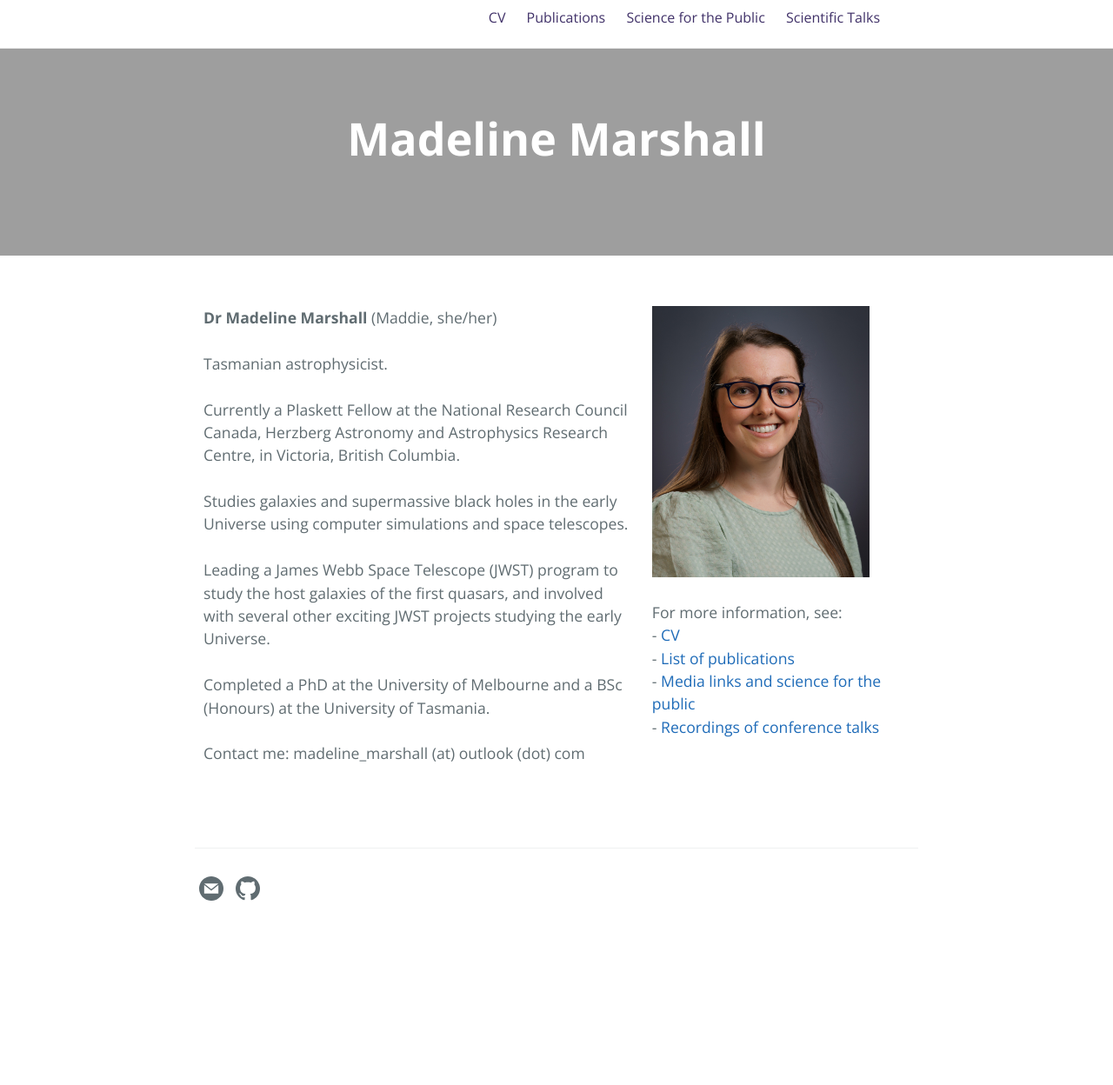
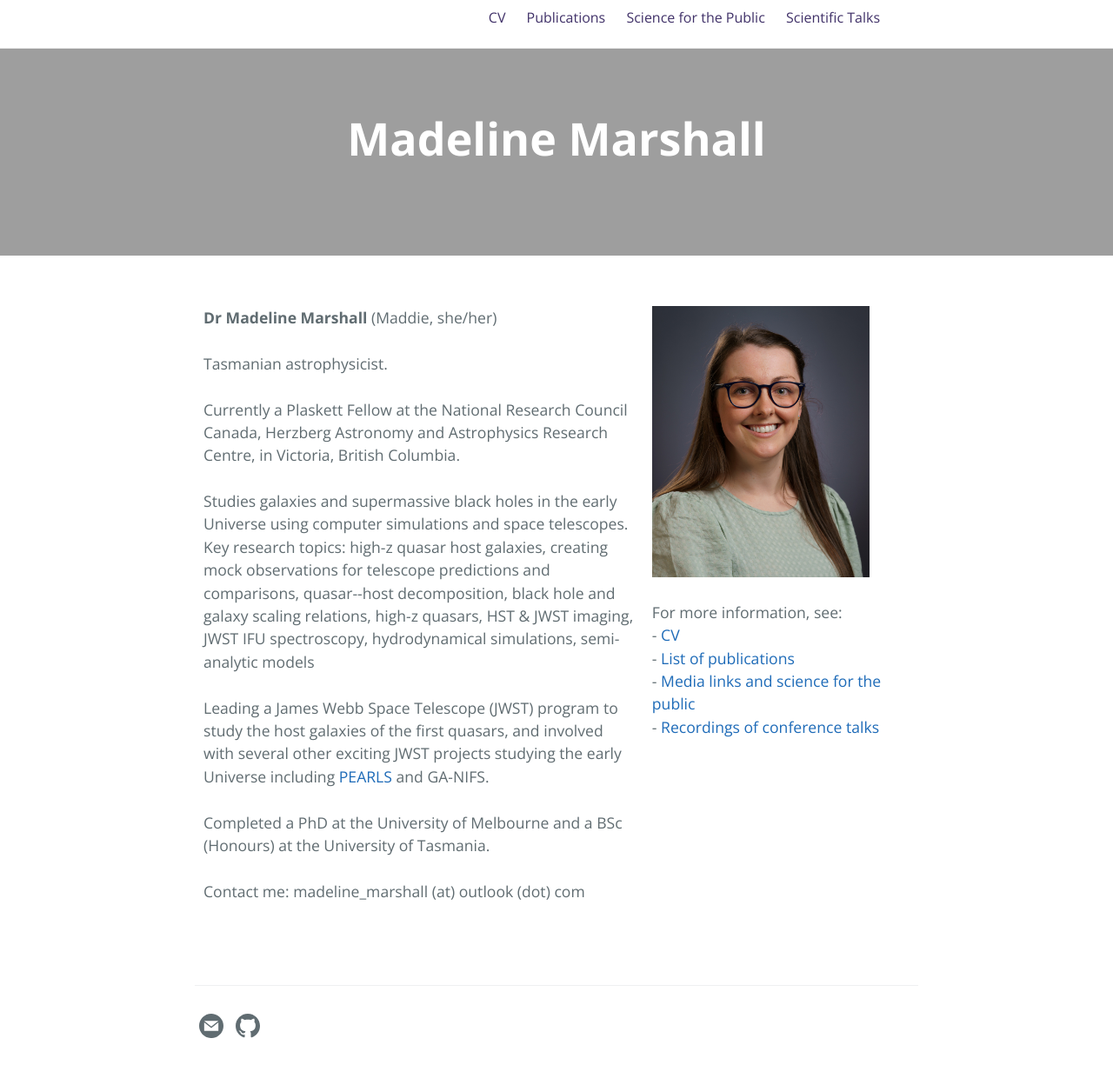
Before and after one commit to madelinemarshall/madelinemarshall.github.io, a Jekyll site: the page built from index.md, in a window 1280 px wide. Shown: the whole page at 87% size. Built offline with Jekyll 4.4.1, drawn with Linux system fonts in a browser that asks for light colours; before the commit the page ends 1090 px from its top, so only the background shows below that.

Commit message:
Updated research description

```diff
--- a/index.md
+++ b/index.md
@@ -53,9 +53,13 @@ tagline:
     <br>
     Tasmanian astrophysicist. <br><br>
     Currently a Plaskett Fellow at the National Research Council Canada, Herzberg Astronomy and Astrophysics Research Centre, in Victoria, British Columbia. <br><br>
-    Studies galaxies and supermassive black holes in the early Universe using computer simulations and space telescopes.<br><br>
+
+    Studies galaxies and supermassive black holes in the early Universe using computer simulations and space telescopes. <br>
+    Key research topics: high-z quasar host galaxies, creating mock observations for telescope predictions and comparisons, quasar--host decomposition, black hole and galaxy scaling relations, high-z quasars, HST & JWST imaging, JWST IFU spectroscopy, hydrodynamical simulations, semi-analytic models  <br><br>
+
     Leading a James Webb Space Telescope (JWST) program to study the host galaxies of the first quasars,
-    and involved with several other exciting JWST projects studying the early Universe. <br><br>
+    and involved with several other exciting JWST projects studying the early Universe including <a href="https://sites.google.com/view/jwstpearls">PEARLS</a> and GA-NIFS. <br><br>
+
     Completed a PhD at the University of Melbourne and a BSc (Honours) at the University of Tasmania. <br><br>
 
 
```
